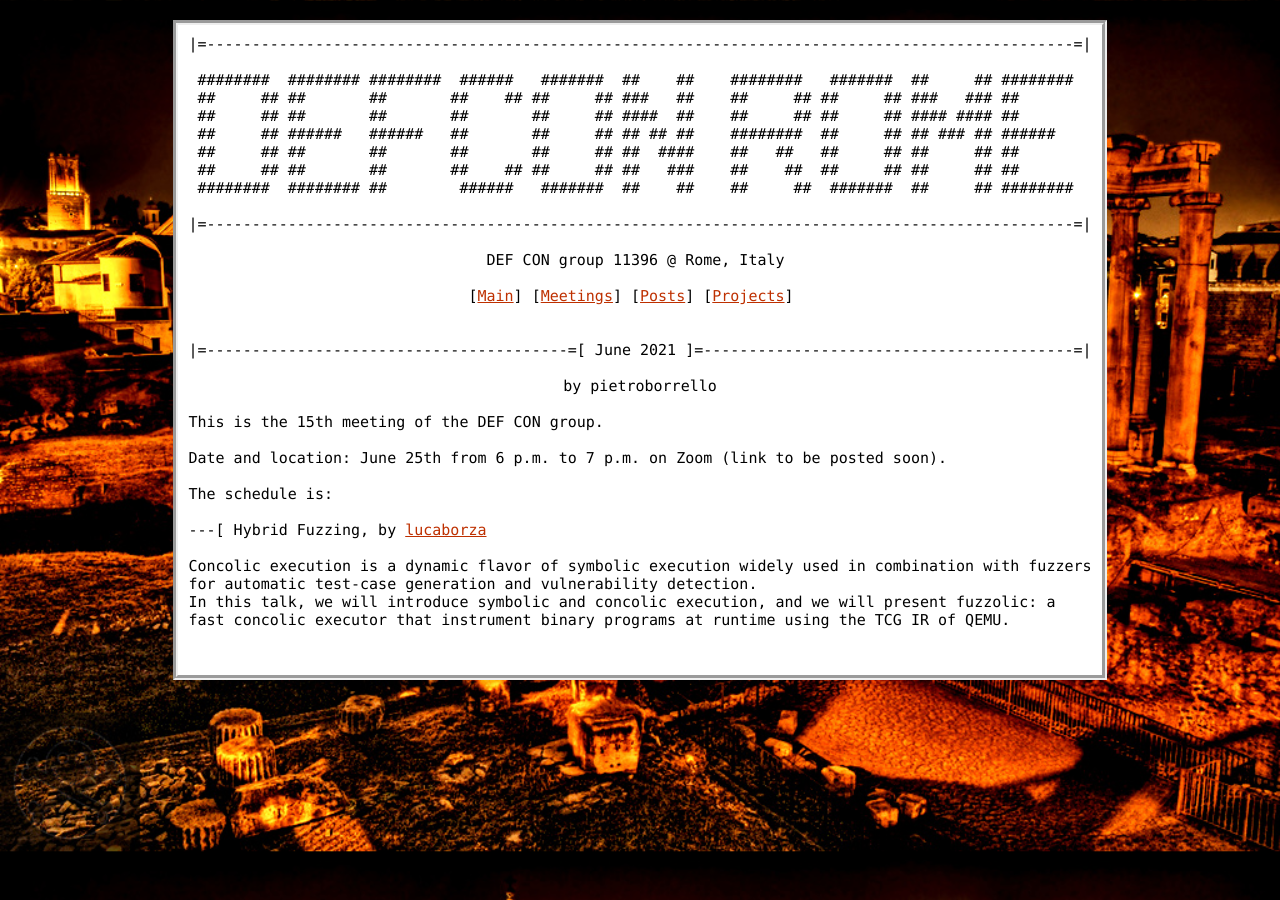
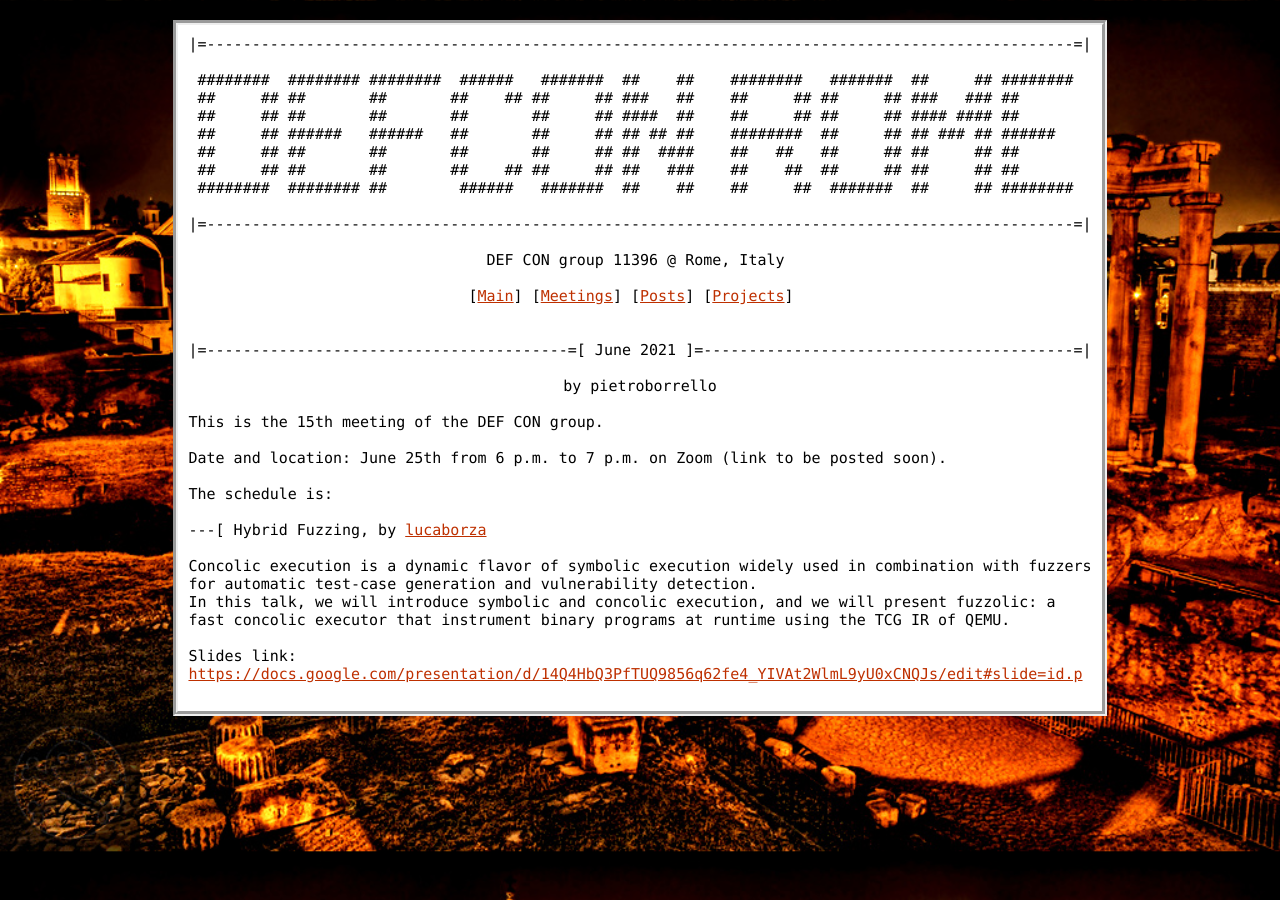
Before and after one commit to DEFCON753/defcon753.github.io, a Jekyll site: the page built from _posts/2021-06-25-meeting-june25.html, in a window 1280 px wide. Built offline with Jekyll 4.4.1, drawn with Linux system fonts in a browser that asks for light colours.

Commit message:
add slides link

```diff
--- a/_posts/2021-06-25-meeting-june25.html
+++ b/_posts/2021-06-25-meeting-june25.html
@@ -16,3 +16,5 @@
 
 Concolic execution is a dynamic flavor of symbolic execution widely used in combination with fuzzers for automatic test-case generation and vulnerability detection.
 In this talk, we will introduce symbolic and concolic execution, and we will present fuzzolic: a fast concolic executor that instrument binary programs at runtime using the TCG IR of QEMU.
+
+Slides link: <a href="https://docs.google.com/presentation/d/14Q4HbQ3PfTUQ9856q62fe4_YIVAt2WlmL9yU0xCNQJs/edit#slide=id.p">https://docs.google.com/presentation/d/14Q4HbQ3PfTUQ9856q62fe4_YIVAt2WlmL9yU0xCNQJs/edit#slide=id.p</a>
```
